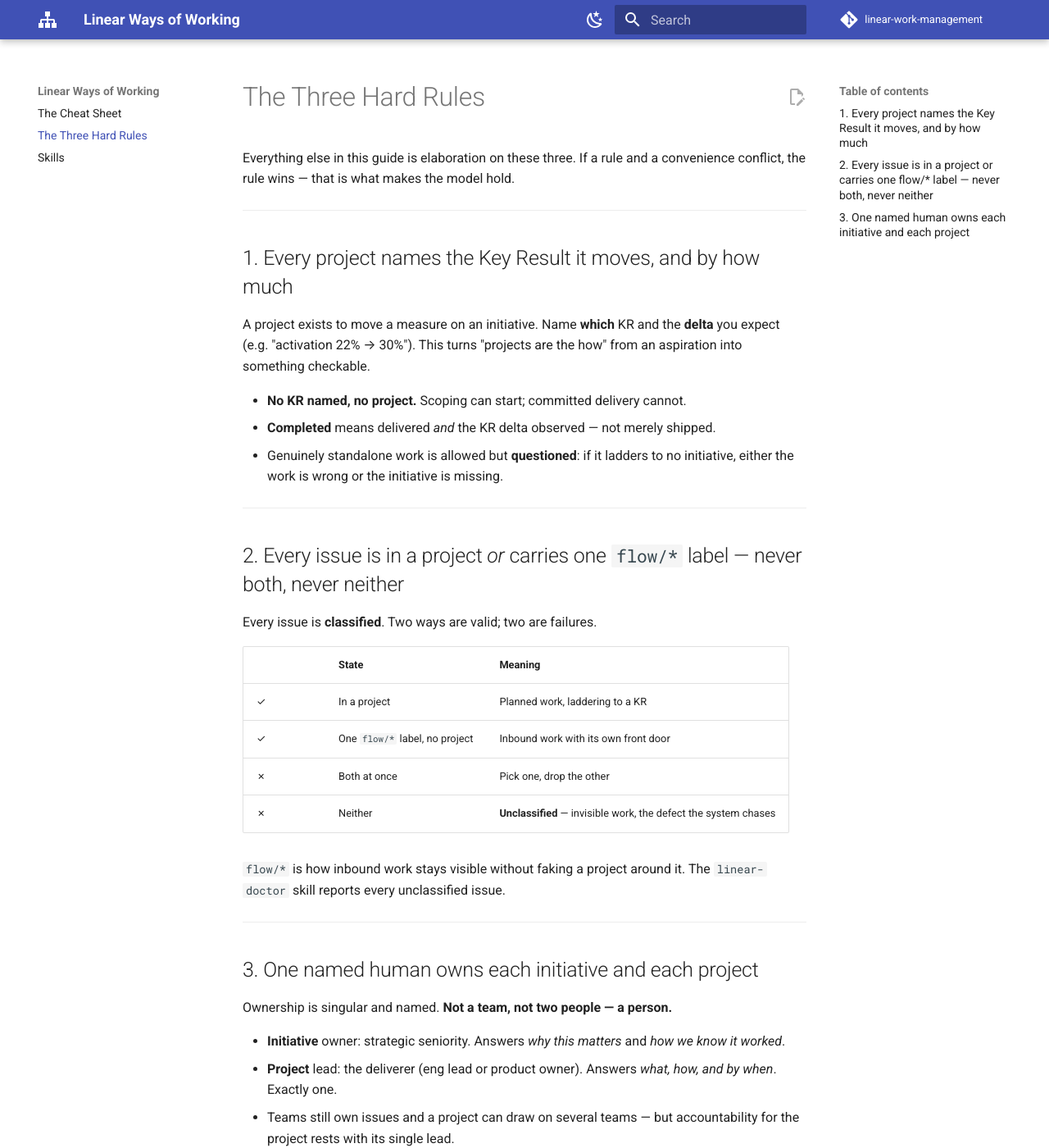
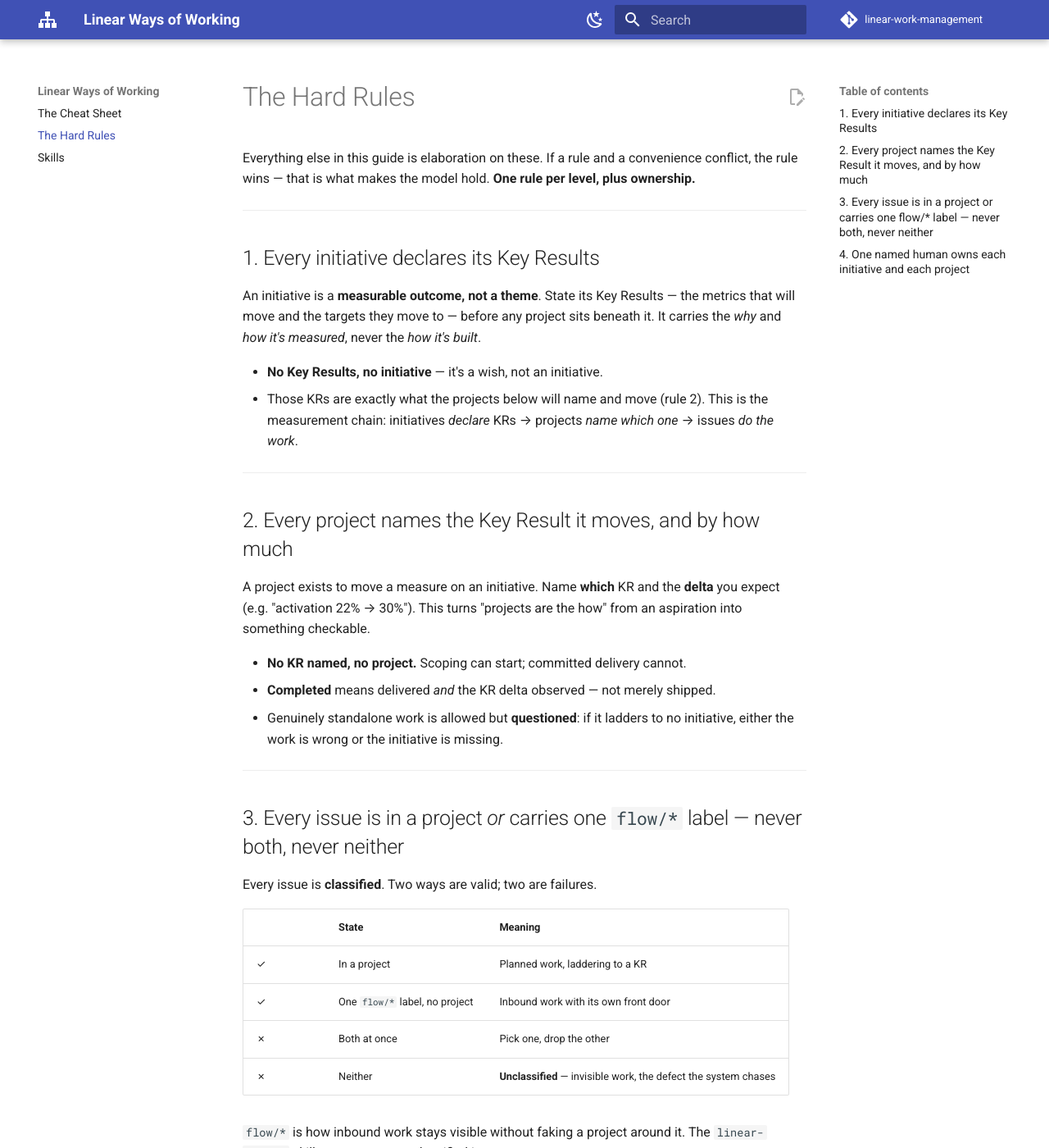
Before and after one commit to hungovercoders/linear-work-management, an MkDocs documentation site: the page built from docs/hard-rules.md, in a window 1280 px wide and 1400 px high. Shown: the whole window at 82% size. Built offline with MkDocs 1.6.1 and Material for MkDocs 9.7.7, drawn with Linux system fonts in a browser that asks for light colours; comment, search, counter and statistics services are not loaded; some of the changed text lies outside the part shown.

Commit message:
refine(GRI-69): 4 hard rules (add initiative KR rule), declutter states, labels by level
- Hard rules now complete the measurement chain: add rule 1 "every initiative
  declares its Key Results"; one rule per level (initiative/project/issue) +
  ownership. Retitle to "The Hard Rules"; propagate to doctor skill/script,
  README, nav.
- Cheat sheet states: collapse the per-state tables to one-line lifecycles;
  definitions deferred to the States reference (GRI-73).
- Labels separated by level: On issues (type/flow), On projects (spend); remove
  risk/*; add product/* (hungovercoders/dogadopt/woolwitch/cheeserater) as the
  one group that grows over time.

Co-Authored-By: Claude Opus 4.8 (1M context) <noreply@anthropic.com>

```diff
--- a/docs/hard-rules.md
+++ b/docs/hard-rules.md
@@ -1,15 +1,29 @@
-# The Three Hard Rules
+# The Hard Rules
 
-Everything else in this guide is elaboration on these three. If a rule and a
-convenience conflict, the rule wins — that is what makes the model hold.
+Everything else in this guide is elaboration on these. If a rule and a convenience
+conflict, the rule wins — that is what makes the model hold. **One rule per level, plus
+ownership.**
 
 ---
 
-## 1. Every project names the Key Result it moves, and by how much
+## 1. Every initiative declares its Key Results
 
-A project exists to move a measure on an initiative. Name **which** KR and the
-**delta** you expect (e.g. "activation 22% → 30%"). This turns "projects are the how"
-from an aspiration into something checkable.
+An initiative is a **measurable outcome, not a theme**. State its Key Results — the
+metrics that will move and the targets they move to — before any project sits beneath it.
+It carries the *why* and *how it's measured*, never the *how it's built*.
+
+- **No Key Results, no initiative** — it's a wish, not an initiative.
+- Those KRs are exactly what the projects below will name and move (rule 2). This is the
+  measurement chain: initiatives *declare* KRs → projects *name which one* → issues *do
+  the work*.
+
+---
+
+## 2. Every project names the Key Result it moves, and by how much
+
+A project exists to move a measure on an initiative. Name **which** KR and the **delta**
+you expect (e.g. "activation 22% → 30%"). This turns "projects are the how" from an
+aspiration into something checkable.
 
 - **No KR named, no project.** Scoping can start; committed delivery cannot.
 - **Completed** means delivered *and* the KR delta observed — not merely shipped.
@@ -34,7 +48,7 @@ Every issue is **classified**. Two ways are valid; two are failures.
 
 ---
 
-## 3. One named human owns each initiative and each project
+## 4. One named human owns each initiative and each project
 
 Ownership is singular and named. **Not a team, not two people — a person.**
 
@@ -47,5 +61,5 @@ Ownership is singular and named. **Not a team, not two people — a person.**
 
 ---
 
-These three are what the [`linear-doctor`](skills/index.md) skill checks first, and
-what every other page here assumes. Back to the [cheat sheet](index.md).
+These are what the [`linear-doctor`](skills/index.md) skill checks first, and what every
+other page here assumes. Back to the [cheat sheet](index.md).
--- a/docs/skills/index.md
+++ b/docs/skills/index.md
@@ -12,4 +12,4 @@ operating model. Install them as a Claude Code plugin, then invoke by name.
 
 | Skill | What it does | Guide |
 | ----- | ------------ | ----- |
-| [`linear-doctor`](https://github.com/dataGriff/linear-work-management/tree/main/skills/linear-doctor) | Audit a Linear workspace for drift from the Ways of Working operating model. Reports (does not fix) violations of the three hard rules — projects with no named Key Result, unclassified issues (in no project and no flow/* label, or both), and initiatives/projects without a single named owner. Use for a health check of the happydevs workspace or before a review. | [hard-rules](../hard-rules.md) |
+| [`linear-doctor`](https://github.com/dataGriff/linear-work-management/tree/main/skills/linear-doctor) | Audit a Linear workspace for drift from the Ways of Working operating model. Reports (does not fix) violations of the hard rules — initiatives with no Key Results, projects with no named Key Result, unclassified issues (in no project and no flow/* label, or both), and initiatives/projects without a single named owner. Use for a health check of the happydevs workspace or before a review. | [hard-rules](../hard-rules.md) |
--- a/mkdocs.yml
+++ b/mkdocs.yml
@@ -65,5 +65,5 @@ plugins:
 
 nav:
   - The Cheat Sheet: index.md
-  - The Three Hard Rules: hard-rules.md
+  - The Hard Rules: hard-rules.md
   - Skills: skills/index.md
```
Also changed, not shown: other parts of docs/hard-rules.md (+1 -1 lines), README.md (+8 -7 lines), docs/index.md (+34 -35 lines), skills/linear-doctor/SKILL.md (+9 -7 lines), 1 other file.
